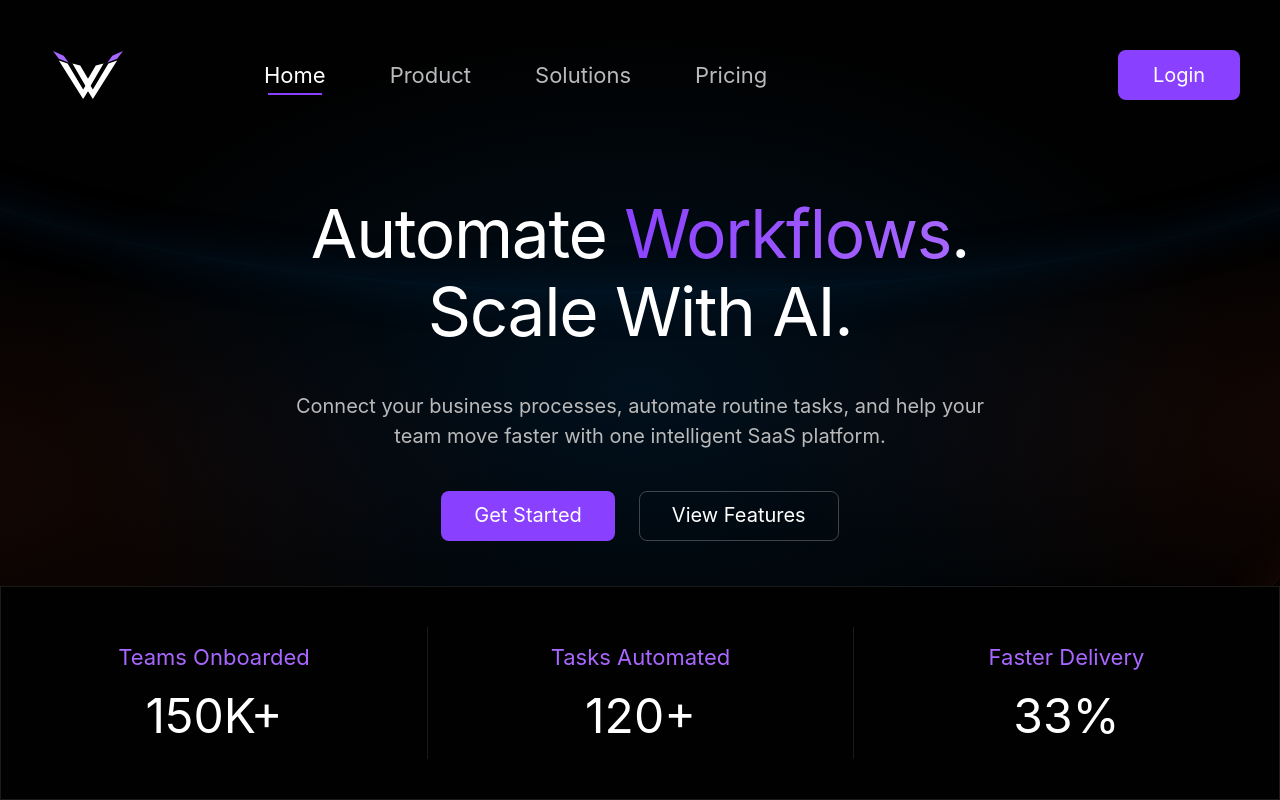
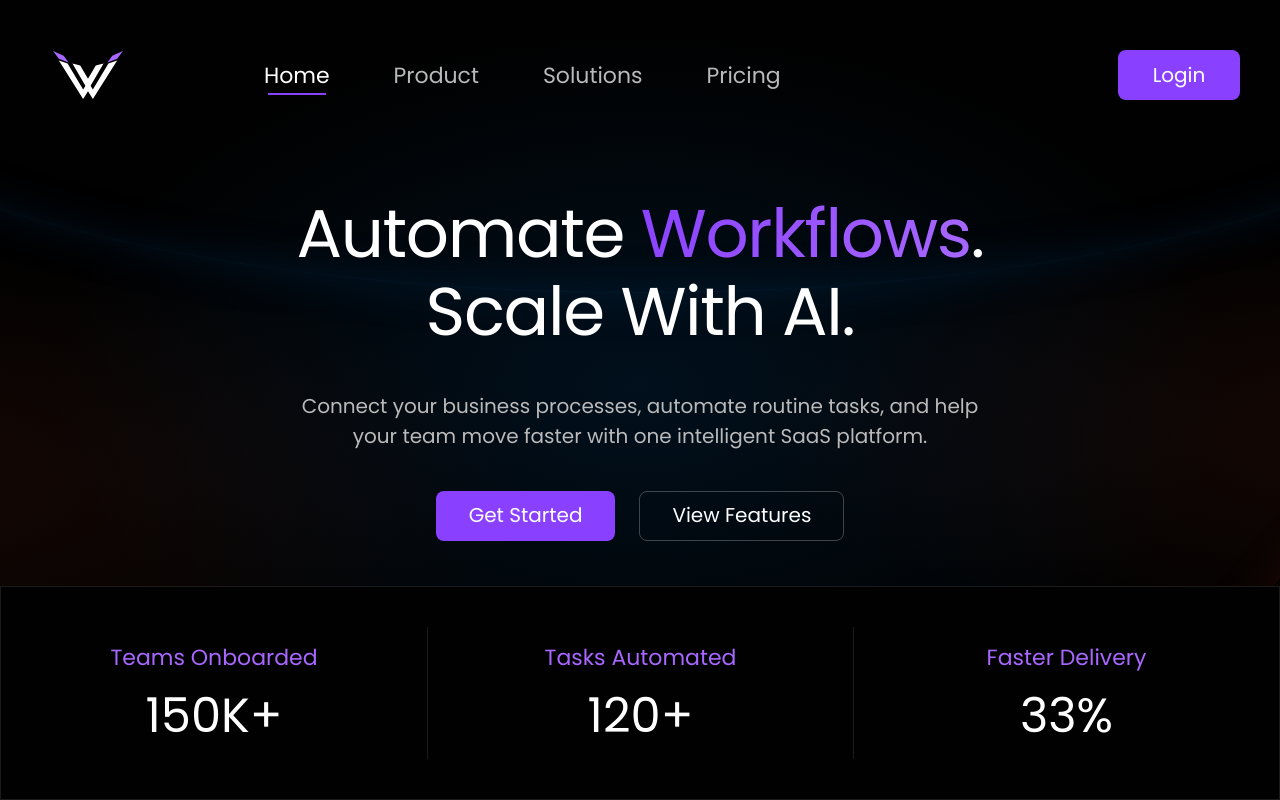
Before and after one commit to Andress84/figma-to-react-threejs-ai-landing, a React (Vite) app: page / in a window 1280 px wide. Built offline with nearby package versions, Linux system fonts and the light colour scheme.

Commit message:
style: align typography and design tokens

```diff
--- a/package.json
+++ b/package.json
@@ -10,6 +10,7 @@
     "preview": "vite preview"
   },
   "dependencies": {
+    "@fontsource/poppins": "^5.3.0",
     "@gsap/react": "^2.1.2",
     "@react-three/drei": "^10.7.8",
     "@react-three/fiber": "^9.7.0",
--- a/src/main.tsx
+++ b/src/main.tsx
@@ -1,5 +1,7 @@
 import { StrictMode } from 'react'
 import { createRoot } from 'react-dom/client'
+import '@fontsource/poppins/latin-400.css'
+import '@fontsource/poppins/latin-600.css'
 
 import App from './App'
 import './styles/global.css'
--- a/src/styles/tokens.css
+++ b/src/styles/tokens.css
@@ -1,14 +1,16 @@
-/* Visual values sampled or estimated from raster references are provisional.
-   Validate colors, typography, and layout against the source design when available. */
 :root {
-    /* Colors and surfaces. */
+    /* Exact values supplied from the original Figma design. */
     --color-bg: #010101;
+    --color-primary: #8A41FF;
+    --color-text-primary: #FFFFFF;
+    --font-sans: "Poppins", sans-serif;
+
+    /* Provisional colors sampled or estimated from the raster references. */
     --color-bg-elevated: #111111;
     --color-surface: #1b1b1c;
     --color-surface-subtle: #171819;
     --color-surface-overlay: rgb(255 255 255 / 6%);
 
-    --color-primary: #8a41ff;
     --color-primary-light: #a867ff;
     --color-primary-hover: #7d38ec;
     --color-primary-active: #7030d1;
@@ -21,7 +23,6 @@
     --color-hero-warm-glow: rgb(164 53 25 / 14%);
     --color-hero-light-edge: rgb(20 109 169 / 12%);
 
-    --color-text-primary: #ffffff;
     --color-text-secondary: #bababa;
     /* Keep small, muted copy readable on the charcoal surfaces. */
     --color-text-muted: #929296;
@@ -73,9 +74,7 @@
     --site-header-height: 4rem;
     --hero-action-height: 3.25rem;
 
-    /* No font asset is bundled yet; retain the existing Inter/system stack. */
-    --font-sans: "Inter", system-ui, -apple-system, BlinkMacSystemFont, "Segoe UI",
-        sans-serif;
+    /* Provisional type values inferred from the raster references. */
     --font-weight-regular: 400;
     --font-weight-medium: 500;
     --font-weight-semibold: 600;
```
Also changed, not shown: 1 other file (tests, documents, lock files or other folders).
